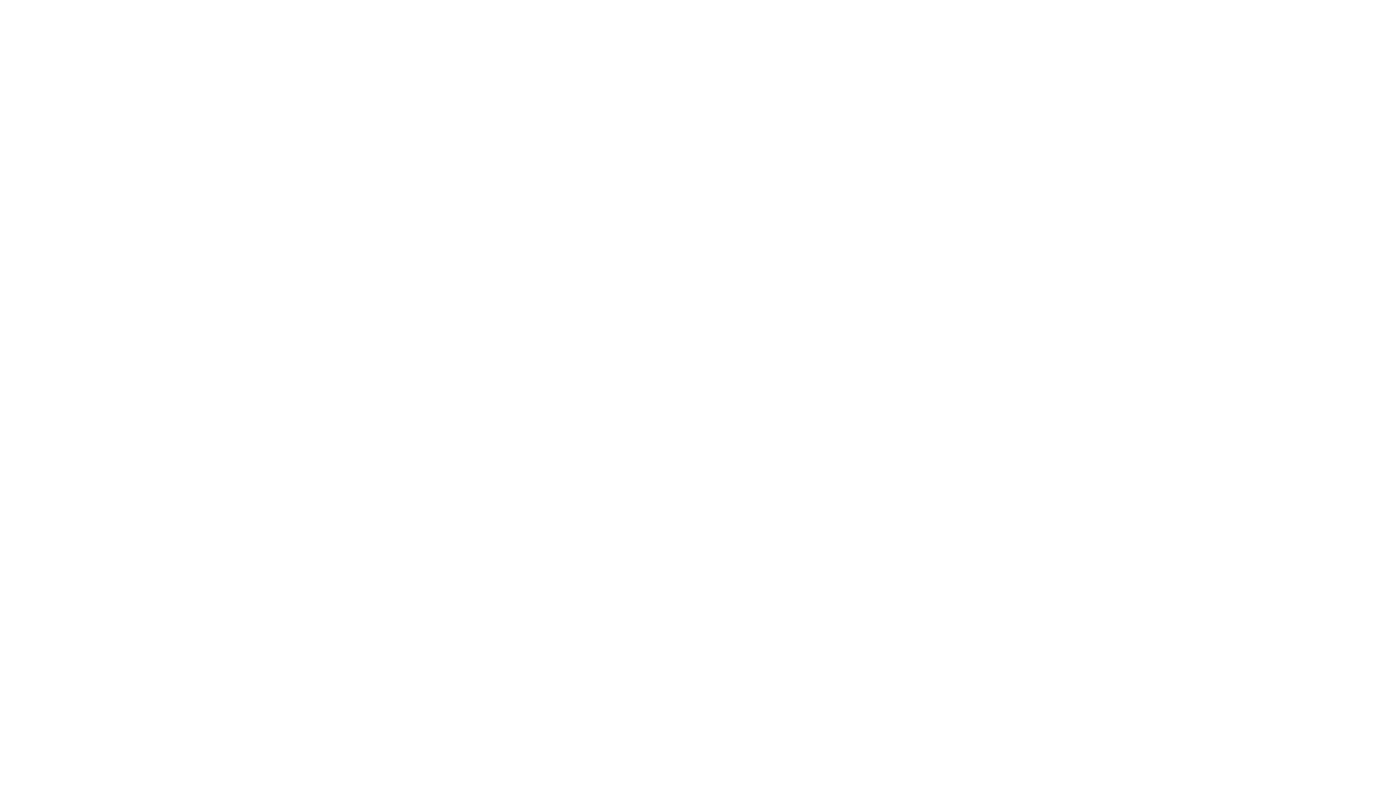
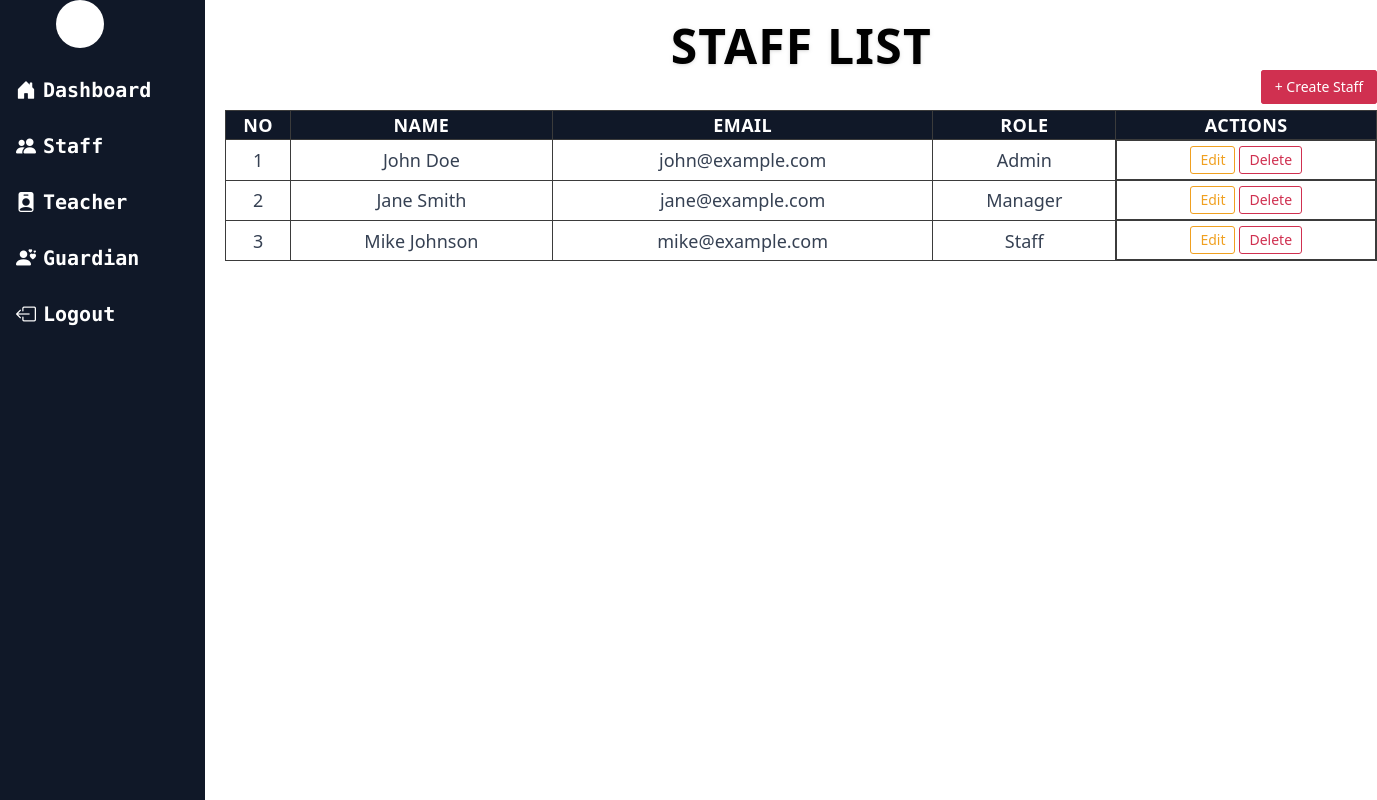
Before and after one commit to Bundith111/Authentication, a Vue app: page /staff in a window 1280 px wide. Shown: the whole page, 1377 px wide, since content can reach past the window. Built offline with nearby package versions, Linux system fonts and the light colour scheme.

Commit message:
edit D-S-T-G-sidebar

```diff
--- a/src/components/Dashboard.vue
+++ b/src/components/Dashboard.vue
@@ -1,8 +1,8 @@
 <template>
   <DashboardLayout>
-     <div class="dashboard-container px-4"><br>
+     <div class="dashboard-container w-[90%] px-4"><br>
 
-    <div class="text-center justify-center mt-10">
+    <div class="container text-center justify-center mt-10">
       <!-- Title -->
     <div class="mb-12">
     <p class="text-center text-5xl font-extrabold uppercase tracking-wide drop-shadow">Login History</p>
@@ -65,8 +65,13 @@ const clearHistory = () => {
 
 <style scoped>
 .dashboard-container {
-  margin-left: 80px;
+  margin-left: 5%;
 }
+.container {
+  max-width: 1230px;
+  margin-left: 14%;
+}
+
 table, th, td {
   border: 1px solid rgb(59, 59, 59) !important;
   border-collapse: collapse !important;
--- a/src/components/Staff.vue
+++ b/src/components/Staff.vue
@@ -1,4 +1,50 @@
-z
+<template>
+  <DashboardLayout>
+    <div class="first min-h-screen w-[90%] text-center justify-center font-sans antialiased ">
+      <div class="container mx-auto my-10 px-4 sm:px-6 lg:px-8"><br>
+
+        <!-- Title -->
+        <div class="mb-12">
+          <p class="text-center text-5xl font-extrabold uppercase tracking-wide drop-shadow">
+             STAFF LIST
+          </p>
+        </div>
+
+        <!-- Create Staff Button -->
+         <div class="mb-8 h-10 flex justify-end">
+              <n-button type="error" @click="goToStaffR">+ Create Staff</n-button>
+        </div>
+        <!-- Staff List -->
+          <div class="staff-list overflow-x-auto mt-6 m-10">
+             <table class="w-full table-auto border-collapse border-2 border-black shadow-md rounded-md text-lg">
+              <thead class="bg-gray-900 text-white">
+               <tr>
+                 <th class="border border-black px-6 py-4 font-bold text-center uppercase tracking-wide"> No</th>
+                 <th class="border border-black px-6 py-4 font-bold text-center uppercase tracking-wide">Name</th>
+                 <th class="border border-black px-6 py-4 font-bold text-center uppercase tracking-wide">Email</th>
+                 <th class="border border-black px-6 py-4 font-bold text-center uppercase tracking-wide">Role</th>
+                 <th class="border border-black px-6 py-4 font-bold text-center uppercase tracking-wide"> Actions</th>
+              </tr>
+              </thead>
+              <tbody class="bg-white divide-y divide-gray-200 text-gray-700 text-[18px]">
+                <tr v-for="(staff, index) in staffList" :key="index" class="hover:bg-gray-100 transition">
+                  <td class=" px-6 py-4 text-center">{{ index + 1 }}</td>
+                  <td class=" px-6 py-4 text-center">{{ staff.name }}</td>
+                  <td class=" px-6 py-4 text-center">{{ staff.email }}</td>
+                  <td class=" px-6 py-4 text-center">{{ staff.role }}</td>
+                  <td class="px-6 py-4 flex justify-center  gap-1">
+                    <n-button size="small" ghost type="warning" @click="editStaff(staff)">Edit</n-button>
+                    <n-button size="small" ghost type="error" @click="deleteStaff(staff)">Delete</n-button>
+                  </td>
+                </tr>
+              </tbody>
+            </table>
+          </div>
+        </div>
+    </div>
+  </DashboardLayout>
+</template>
+
 
 <script setup>
 import { ref } from 'vue'
@@ -30,8 +76,12 @@ function deleteStaff(staff) {
 </script>
 
 <style>
-.frist{
-  margin-left: 200px;
+.first {
+  margin-left: 5%;
+}
+.container {
+  max-width: 1230px;
+  margin-left: 14%;
 }
 
 .create {
--- a/src/components/Teacher.vue
+++ b/src/components/Teacher.vue
@@ -1,6 +1,6 @@
 <template>
   <DashboardLayout>
-    <div class="frist min-h-screen w-[84%] text-center justify-center font-sans antialiased">
+    <div class="first min-h-screen w-[90%] text-center justify-center font-sans antialiased">
       <div class="container mx-auto my-10 px-4 sm:px-6 lg:px-8"><br>
 
         <!-- Title -->
@@ -76,9 +76,14 @@ function deleteTeacher(teacher) {
 </script>
 
 <style>
-.frist {
-  margin-left: 80px;
+.first {
+  margin-left: 5%;
 }
+.container {
+  max-width: 1230px;
+  margin-left: 14%;
+}
+
 .create {
   padding-right: 30px;
   border-radius: 5px;
--- a/src/components/guardianlist.vue
+++ b/src/components/guardianlist.vue
@@ -1,6 +1,6 @@
 <template>
   <DashboardLayout>
-    <div class="frist min-h-screen w-[84%] text-center justify-center font-sans antialiased">
+    <div class="first min-h-screen w-[90%] text-center justify-center font-sans antialiased">
       <div class="container mx-auto my-10 px-4 sm:px-6 lg:px-8"><br>
 
         <!-- Title -->
@@ -75,9 +75,14 @@ function deleteStaff(staff) {
 </script>
 
 <style>
-.frist{
-  margin-left: 200px;
+.first {
+  margin-left: 5%;
 }
+.container {
+  max-width: 1230px;
+  margin-left: 14%;
+}
+
 
 .create {
   padding-right: 30px;
--- a/src/components/sidebar.vue
+++ b/src/components/sidebar.vue
@@ -97,7 +97,7 @@ onMounted(() => {
 }
 </style> -->
 <template>
-  <div class="flex h-screen flex-col sm:flex-row w-full sm:w-[16%] sticky-top px-4 sm:px-10 position-relative text-center justify-center bg-gray-900 text-white font-bold">
+  <div class="fixed flex h-screen mb-10 flex-col sm:flex-row w-full sm:w-[16%] sticky-top px-4 sm:px-10 position-relative text-center justify-center bg-gray-900 text-white font-bold">
     <!-- Sidebar -->
     <div :class="['fixed top-0 left-0 h-full w-full text-white text-xl font-sans z-50 transition-transform duration-300',
         sidebarOpen ? 'translate-x-0' : '-translate-x-full','w-64 sm:translate-x-0 sm:static sm:w-40']">
--- a/src/router/index.js
+++ b/src/router/index.js
@@ -9,7 +9,7 @@ import GRegisterForm from '@/components/auth/GRegisterForm.vue'
 import StaffR from '@/components/auth/StaffR.vue'
 import Teacher from '@/components/Teacher.vue'
 import verify from '@/components/auth/verify.vue'
-import Guardian from '@/components/UI/Guardian.vue'
+import Guardian from '@/components/UI/guardian.vue'
 import Creating from '@/components/UI/StaffRegister/Creating.vue'
 import Bus from '@/components/UI/StaffRegister/Bus.vue'
 import StudentRegister from '@/components/UI/StaffRegister/StudentRegister.vue'
```
